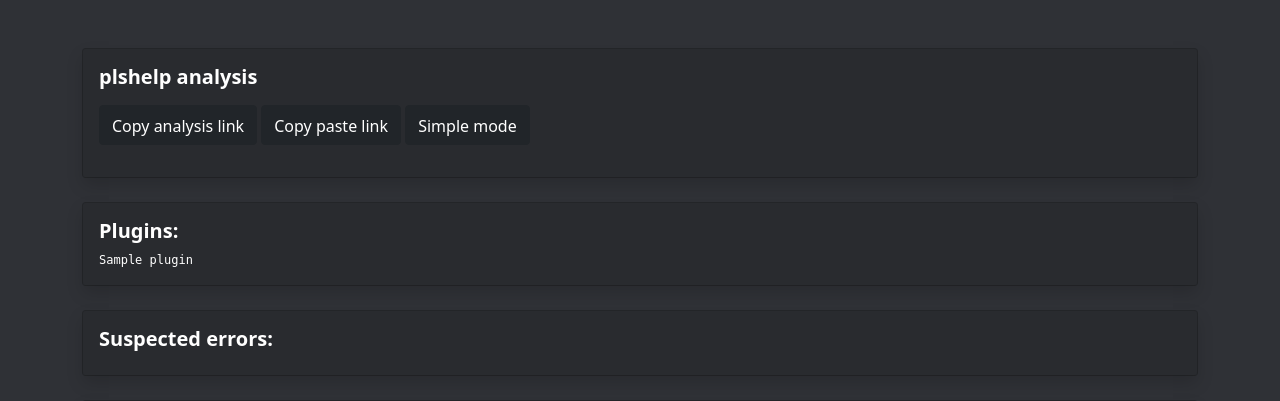
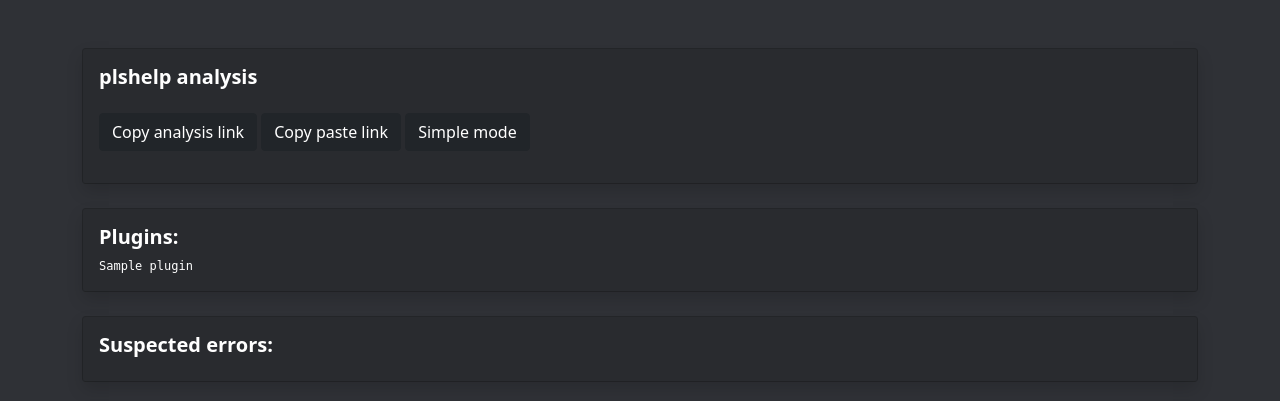
Before and after one commit to zlataovce/plshelp, a Flask app: template templates/show.html in a window 1280 px wide. Shown: the part 56-457 px from the top of the page. Run offline with Flask 2, Linux system fonts and the light colour scheme; the template is opened without the code that fills it: most values are stand-ins (such as "Sample title", 1, 10 or a date in 2020).

Commit message:
syntax fixes and spacing

```diff
--- a/templates/404.html
+++ b/templates/404.html
@@ -7,7 +7,7 @@
 	<meta name="viewport" content="width=device-width, initial-scale=1.0">
 	<title>Page Not Found!</title>
 	<script src="https://code.jquery.com/jquery-3.6.0.min.js"></script>
-	<script type=text/javascript src="{{ url_for('static', filename='js/main.js') }}"></script>
+	<script type="text/javascript" src="{{ url_for('static', filename='js/main.js') }}"></script>
 	<link rel= "stylesheet" type= "text/css" href= "{{ url_for('static',filename='css/body.css') }}">
 	<link href="https://cdn.jsdelivr.net/npm/bootstrap@5.0.0-beta3/dist/css/bootstrap.min.css" rel="stylesheet"
 		integrity="sha384-eOJMYsd53ii+scO/bJGFsiCZc+5NDVN2yr8+0RDqr0Ql0h+rP48ckxlpbzKgwra6" crossorigin="anonymous">
--- a/templates/loglist.html
+++ b/templates/loglist.html
@@ -7,7 +7,7 @@
   <meta name="viewport" content="width=device-width, initial-scale=1.0">
   <title>plshelp | info</title>
   <script src="https://code.jquery.com/jquery-3.6.0.min.js"></script>
-  <script type=text/javascript src="{{ url_for('static', filename='js/main.js') }}" defer></script>
+  <script type="text/javascript" src="{{ url_for('static', filename='js/main.js') }}" defer></script>
   <link rel="stylesheet" type="text/css" href="{{ url_for('static',filename='css/body.css') }}">
   <link href="https://cdn.jsdelivr.net/npm/bootstrap@5.0.0-beta3/dist/css/bootstrap.min.css" rel="stylesheet" integrity="sha384-eOJMYsd53ii+scO/bJGFsiCZc+5NDVN2yr8+0RDqr0Ql0h+rP48ckxlpbzKgwra6" crossorigin="anonymous">
   <script type="text/javascript">
--- a/templates/show.html
+++ b/templates/show.html
@@ -7,7 +7,7 @@
 	<meta name="viewport" content="width=device-width, initial-scale=1.0">
 	<title>plshelp | info</title>
 	<script src="https://code.jquery.com/jquery-3.6.0.min.js"></script>
-	<script type=text/javascript src="{{ url_for('static', filename='js/main.js') }}" defer></script>
+	<script type="text/javascript" src="{{ url_for('static', filename='js/main.js') }}" defer></script>
 	<link rel="stylesheet" type="text/css" href="{{ url_for('static',filename='css/body.css') }}">
 	<link href="https://cdn.jsdelivr.net/npm/bootstrap@5.0.0-beta3/dist/css/bootstrap.min.css" rel="stylesheet"
 		integrity="sha384-eOJMYsd53ii+scO/bJGFsiCZc+5NDVN2yr8+0RDqr0Ql0h+rP48ckxlpbzKgwra6" crossorigin="anonymous">
@@ -67,9 +67,9 @@
 						<p id="pastelink" style="display: none;">{{paste_url}}</p>
 					</div>
 					<p>
-						<button class="btn btn-dark pt-2" onclick="copyToClipboard('#sharelink')">Copy analysis link</button>
-						<button class="btn btn-dark pt-2" onclick="copyToClipboard('#pastelink')">Copy paste link</button>
-						<button id="modetoggle" class="btn btn-dark pt-2" onclick="toggleviewMode(this, 'error-wrapper-simple', 'error-wrapper-advanced')">Simple mode</button>
+						<button class="btn btn-dark mt-2" onclick="copyToClipboard('#sharelink')">Copy analysis link</button>
+						<button class="btn btn-dark mt-2" onclick="copyToClipboard('#pastelink')">Copy paste link</button>
+						<button id="modetoggle" class="btn btn-dark mt-2" onclick="toggleviewMode(this, 'error-wrapper-simple', 'error-wrapper-advanced')">Simple mode</button>
 					</p>
 				</div>
 			</div>
--- a/templates/textupload.html
+++ b/templates/textupload.html
@@ -7,7 +7,7 @@
 	<meta name="viewport" content="width=device-width, initial-scale=1.0">
 	<title>plshelp | Text Upload</title>
 	<script src="https://code.jquery.com/jquery-3.6.0.min.js"></script>
-	<script type=text/javascript src="{{ url_for('static', filename='js/main.js') }}" defer></script>
+	<script type="text/javascript" src="{{ url_for('static', filename='js/main.js') }}" defer></script>
 	<link rel="stylesheet" type="text/css" href="{{ url_for('static',filename='css/body.css') }}">
 	<link href="https://cdn.jsdelivr.net/npm/bootstrap@5.0.0-beta3/dist/css/bootstrap.min.css" rel="stylesheet"
 		integrity="sha384-eOJMYsd53ii+scO/bJGFsiCZc+5NDVN2yr8+0RDqr0Ql0h+rP48ckxlpbzKgwra6" crossorigin="anonymous">
```
